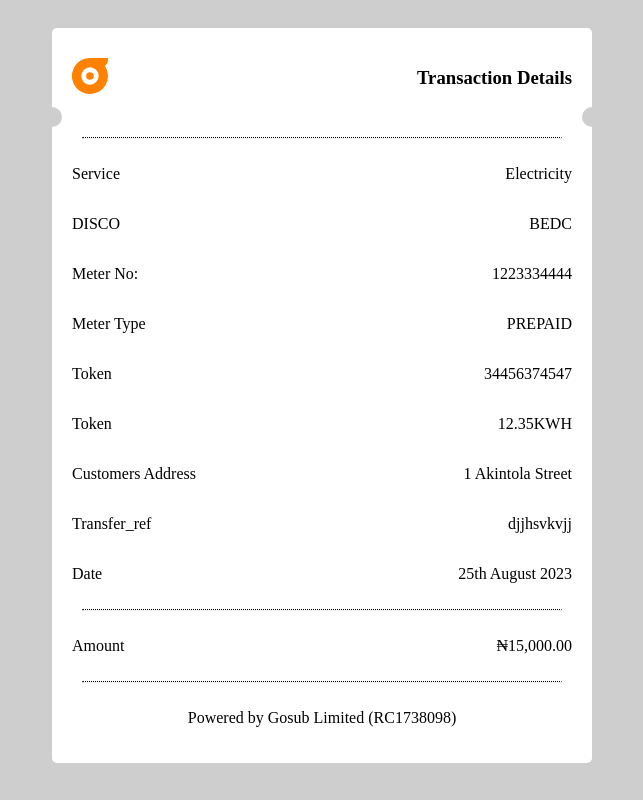
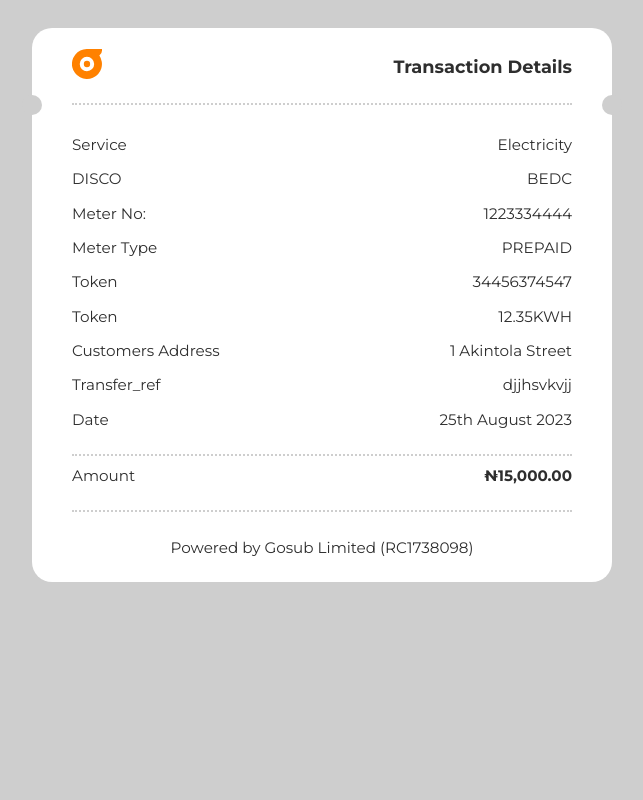
Before and after one commit to Adamsonoladipupo/Gosubbills, a plain HTML site: page index.html in a window 1280 px wide. Shown: the whole page, without its empty margins (318-961 px from the left). Drawn offline with Linux system fonts and the light colour scheme.

Commit message:
Add files via upload

```diff
--- a/index.html
+++ b/index.html
@@ -3,7 +3,11 @@
 <head>
     <meta charset="UTF-8">
     <meta name="viewport" content="width=device-width, initial-scale=1.0">
+    <link rel="preconnect" href="https://fonts.googleapis.com">
+    <link rel="preconnect" href="https://fonts.gstatic.com" crossorigin>
+    <link href="https://fonts.googleapis.com/css2?family=Montserrat:ital,wght@0,100..900;1,100..900&display=swap" rel="stylesheet">
     <style>
+
         :root{
             --backgroundColor: #cecece;
         }
@@ -12,19 +16,18 @@
             display: flex;
             justify-content: center;
             align-items: center;
+            color: #2e2e2e;
+            font-family: "Montserrat", sans-serif;
+            font-size: 0.95rem;
         }
         .Reciept{
             width: 500px;
             height: auto;
             background-color: #fff;
             margin: 20px;
-            padding: 20px;
-            border-radius: 5px;
-
-            /* position: absolute;
-            top: 50%;
-            left: 50%;
-            transform: translate(-50, -50); */
+            padding: 10px 40px;
+            border-radius: 20px;
+            color: #2e2e2e;
         }
         .capBox{
             display: flex;
@@ -41,10 +44,15 @@
             align-items: center;
         }
         .notecContainer div:nth-child(1){
-            margin-left: -30px;
+            margin-left: -50px;
         }
         .notecContainer div:nth-child(2){
-            margin-right: -30px;
+            border-top: 2px dotted var(--backgroundColor);
+            width: 100%;
+            height: 1px;
+        }
+        .notecContainer div:nth-child(3){
+            margin-right: -50px;
         }
         .notch{
             width: 20px;
@@ -54,14 +62,18 @@
             position: relative;
 
         }
-        hr{
-            border-top: 1px dotted #000;
-            margin: 10px;
+        hr:nth-child(1){
+            border-top: 2px dotted var(--backgroundColor);
+            border-bottom: none;
+            border-left: none;
+            border-right: none;
+            margin: 10px 0px;
         }
         .items{
             display: flex;
             justify-content: space-between;
             align-items: center;
+            margin-top: -15px;
         }
     </style>
     <title>Bill Reciept</title>
@@ -70,18 +82,23 @@
         <div class="Reciept">
             <div class="capBox">
                 <div>
-                    <svg xmlns="http://www.w3.org/2000/svg" viewBox="0 0 36 36" width="36px" height="36px"><path fill="#ff8100"  d="M36,1.74V0H17.65A18,18,0,1,0,32.81,7.84,7.41,7.41,0,0,0,36,1.74ZM18,26.67A8.67,8.67,0,1,1,26.63,18,8.67,8.67,0,0,1,18,26.67Z"/><ellipse fill="#ff8100" cx="17.97" cy="18" rx="3.8" ry="3.81"/></svg>
+                    <svg xmlns="http://www.w3.org/2000/svg" viewBox="0 0 36 36" width="30px" height="30px"><path fill="#ff8100"  d="M36,1.74V0H17.65A18,18,0,1,0,32.81,7.84,7.41,7.41,0,0,0,36,1.74ZM18,26.67A8.67,8.67,0,1,1,26.63,18,8.67,8.67,0,0,1,18,26.67Z"/><ellipse fill="#ff8100" cx="17.97" cy="18" rx="3.8" ry="3.81"/></svg>
                 </div>
-                <h3>Transaction Details</h3>
-            </div>
-            <div class="notecContainer">
-                <div class="notch"></div>
-                <div class="notch"></div>
+                <h3 style="color: #2e2e2e;">Transaction Details</h3>
             </div>
 
-            <div>
-                <hr>
+
+            <div style="margin-bottom: 20px;" class="hrTop">
+
+                <div class="notecContainer">
+                    <div class="notch"></div>
+                    <div>
+
+                    </div>
+                    <div class="notch"></div>
+                </div>
             </div>
+
             <div class="itemBox">
                 <div class="items">
                     <p>Service</p>
@@ -124,7 +141,7 @@
                 </div>
                 <div class="items">
                     <p>Amount</p>
-                    <p>₦15,000.00</p>
+                    <p><strong>₦15,000.00</strong></p>
                 </div>
                 <div>
                     <hr>
```
